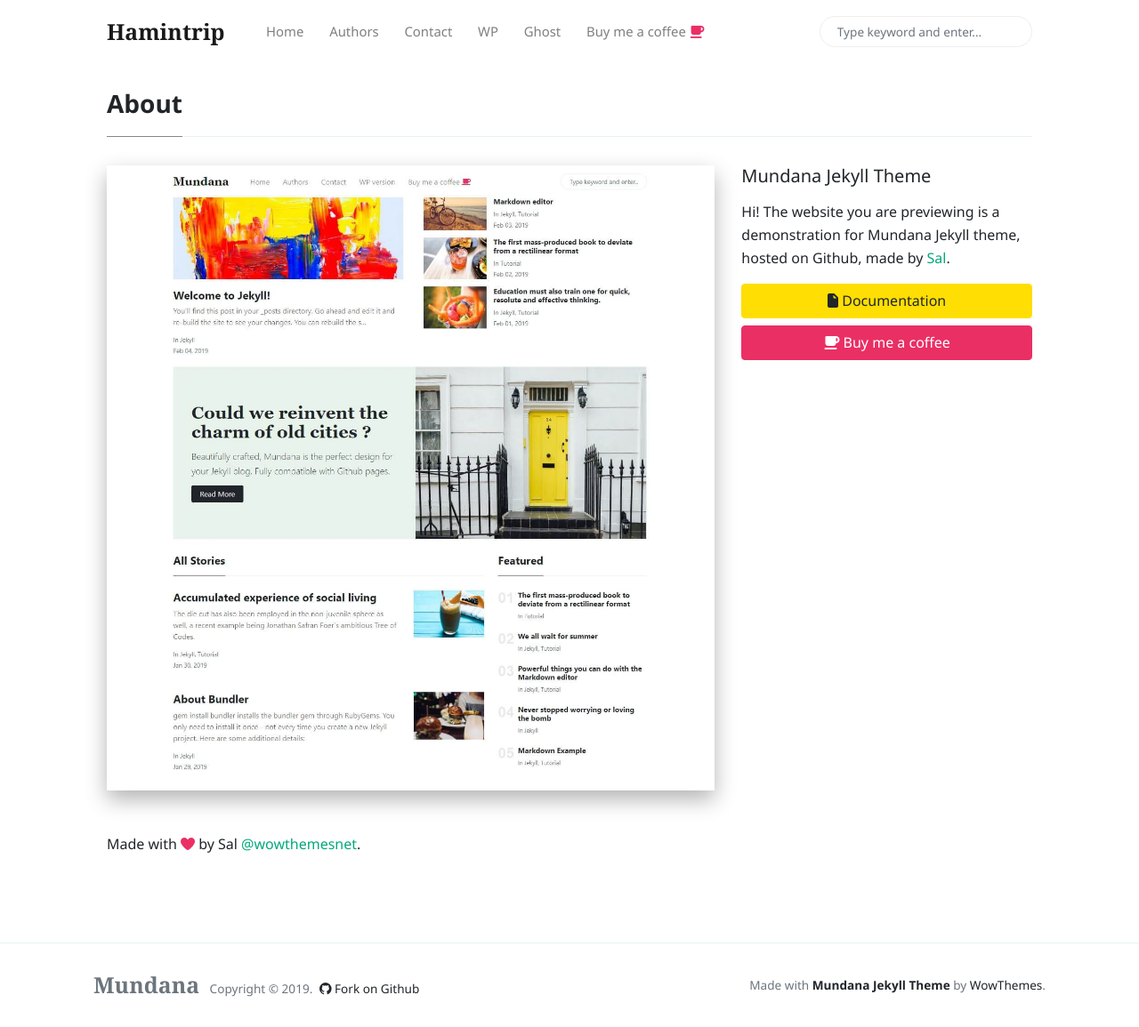
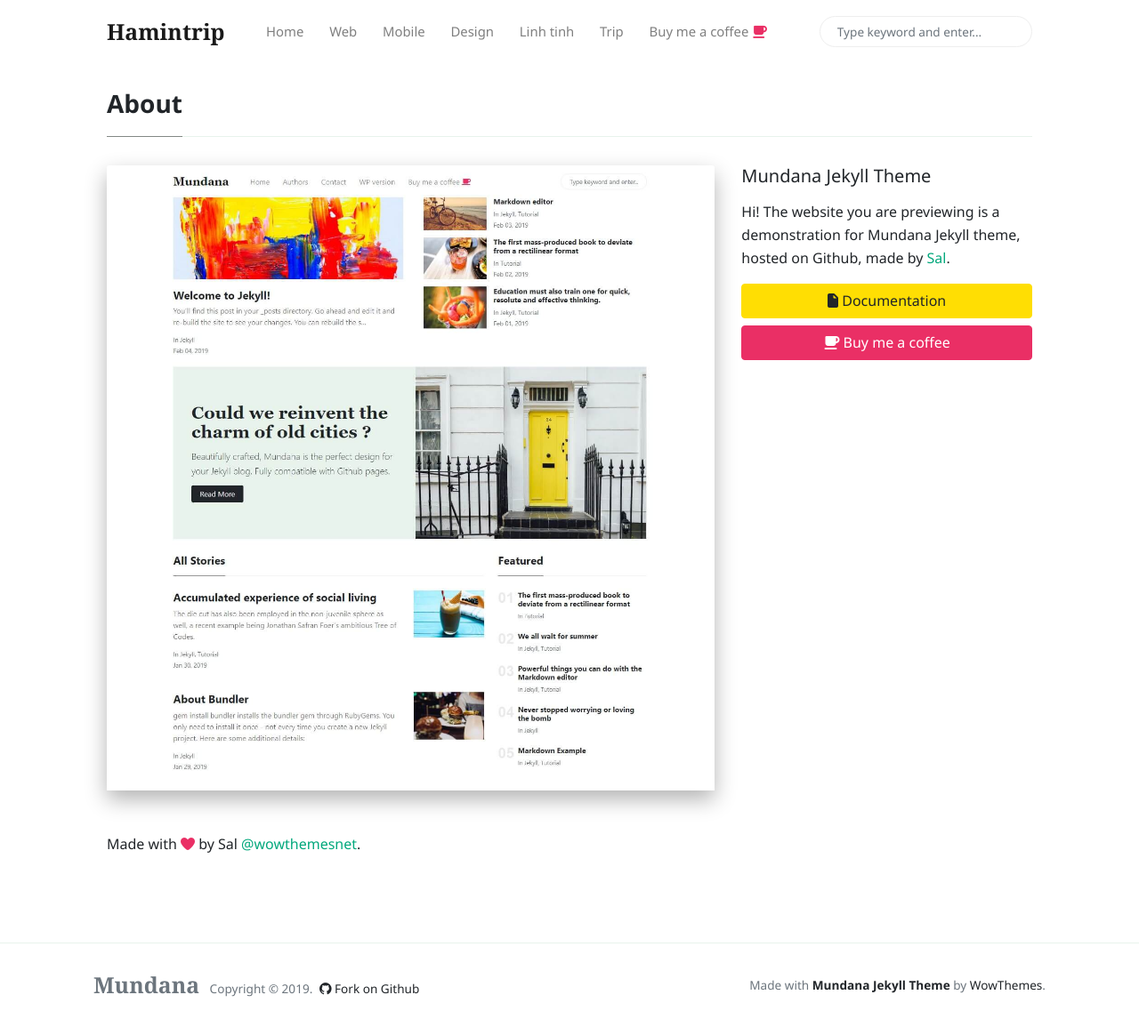
Before and after one commit to hamin2807/hamintrip.github.io, a Jekyll site: the page built from _pages/about.md, in a window 1280 px wide and 1155 px high. Shown: the whole window at 89% size. Built offline with Jekyll 4.4.1, drawn with Linux system fonts in a browser that asks for light colours; nearby versions of some CDN libraries; library files that are not in the unit come from our copies; comment, search, counter and statistics services are not loaded.

Commit message:
Add menu

```diff
--- a/_includes/menu-header.html
+++ b/_includes/menu-header.html
@@ -3,18 +3,27 @@
 <li class="nav-item">
 <a class="nav-link" href="{{site.baseurl}}/index.html">Home</a>
 </li>
-<li class="nav-item">
+<!--<li class="nav-item">
 <a class="nav-link" href="{{site.baseurl}}/authors-list.html">Authors</a>
 </li>
 <li class="nav-item">
 <a class="nav-link" href="{{site.baseurl}}/contact.html">Contact</a>
+</li>-->
+<li class="nav-item">
+    <a target="_blank" class="nav-link" href="#">Web</a>
 </li>
 <li class="nav-item">
-<a target="_blank" class="nav-link" href="https://www.wowthemes.net/themes/mundana-wordpress/">WP</a>
+    <a target="_blank" class="nav-link" href="#">Mobile</a>
 </li>
 <li class="nav-item">
-<a target="_blank" class="nav-link" href="https://www.wowthemes.net/themes/mundana-ghost/">Ghost</a>
+    <a target="_blank" class="nav-link" href="#">Design</a>
 </li>
 <li class="nav-item">
-<a target="_blank" class="nav-link" href="https://www.wowthemes.net/donate/">Buy me a coffee <i class="fa fa-coffee text-danger"></i></a>
+    <a target="_blank" class="nav-link" href="#">Linh tinh</a>
 </li>
+<li class="nav-item">
+    <a target="_blank" class="nav-link" href="#">Trip</a>
+</li>
+<li class="nav-item">
+<a target="_blank" class="nav-link" href="#">Buy me a coffee <i class="fa fa-coffee text-danger"></i></a>
+</li>
--- a/_layouts/default.html
+++ b/_layouts/default.html
@@ -42,7 +38,7 @@
         <button class="navbar-toggler collapsed" type="button" data-toggle="collapse" data-target="#navbarColor02" aria-controls="navbarColor02" aria-expanded="false" aria-label="Toggle navigation">
         <span class="navbar-toggler-icon"></span>
         </button>
-        <div class="navbar-collapse collapse" id="navbarColor02" style="">
+        <div class="navbar-collapse collapse" id="navbarColor02">
             <ul class="navbar-nav mr-auto d-flex align-items-center">
                {% include menu-header.html %}
             </ul>
```
Also changed, not shown: other parts of _layouts/default.html (+1 -5 lines).
